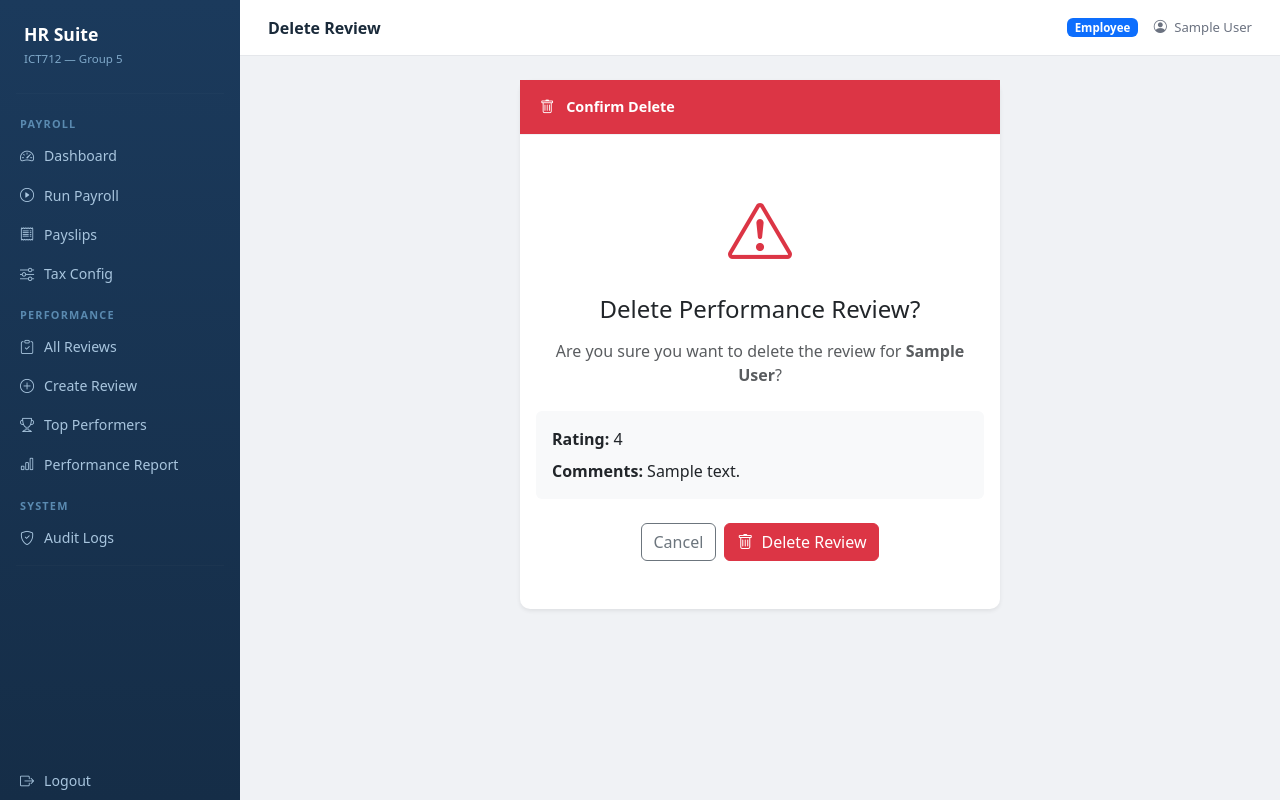
After one commit to Asheesh7/hr-payroll-suite, a Django app: page /reviews/delete/1/ in a window 1280 px wide. The commit adds this page. Run offline with Django 5.2, Linux system fonts and the light colour scheme; a user stored in the database is signed in; tables that the repository leaves empty hold one stand-in row (values such as "Sample post"); parts of the project's set-up code (start-up, migrations or seed data) failed here and were passed over.

Commit message:
member 4 updated

```diff
--- a/reviews/urls.py
+++ b/reviews/urls.py
@@ -2,8 +2,10 @@ from django.urls import path
 from . import views
 
 urlpatterns = [
-    path('', views.review_page, name="review_page"),
-    path('create/', views.create_review, name="create_review"),
-    path('top/', views.top_performers, name="top_performers"),
+    path('', views.review_page, name='review_page'),
+    path('create/', views.create_review, name='create_review'),
+    path('update/<int:pk>/', views.update_review, name='update_review'),
+    path('delete/<int:pk>/', views.delete_review, name='delete_review'),
+    path('top/', views.top_performers, name='top_performers'),
     path('report/', views.performance_report, name='performance_report'),
 ]
--- a/reviews/views.py
+++ b/reviews/views.py
@@ -1,55 +1,159 @@
-from django.shortcuts import render, redirect
+from django.shortcuts import render, redirect, get_object_or_404
 from django.db.models import Avg
+from django.contrib.auth.decorators import login_required
 
 from .models import PerformanceReview
 from employees.models import Employee
 from core.utils import log_action
 
+
+@login_required
 def review_page(request):
+
     reviews = PerformanceReview.objects.all()
+
+    return render(request, "reviews/review_page.html", {
+        "reviews": reviews
+    })
+
+@login_required
+def create_review(request):
+
     employees = Employee.objects.all()
 
-    return render(request, "reviews/review_page.html", {
-        "reviews": reviews,
-        "employees": employees
-    })
+    if request.method == "POST":
 
-def create_review(request):
-    if request.method == "POST":
         employee_id = request.POST.get("employee")
         rating = request.POST.get("rating")
         comments = request.POST.get("comments")
 
         employee = Employee.objects.get(id=employee_id)
 
-        review = PerformanceReview.objects.create(
+        PerformanceReview.objects.create(
             employee=employee,
             reviewer=request.user,
             rating=rating,
             comments=comments
         )
 
-        log_action(request.user, f"Created review for employee {employee.id}")
+        log_action(
+            request.user,
+            f"Created review for employee {employee.id}"
+        )
 
         return redirect("review_page")
 
+    return render(request, "reviews/create_review.html", {
+        "employees": employees
+    })
+
+
+@login_required
+def update_review(request, pk):
+
+    review = get_object_or_404(
+        PerformanceReview,
+        pk=pk
+    )
+
+    employees = Employee.objects.all()
+
+    if request.method == "POST":
+
+        employee_id = request.POST.get("employee")
+        rating = request.POST.get("rating")
+        comments = request.POST.get("comments")
+
+        review.employee = Employee.objects.get(id=employee_id)
+        review.rating = rating
+        review.comments = comments
+
+        review.save()
+
+        log_action(
+            request.user,
+            f"Updated review {review.id}"
+        )
+
+        return redirect("review_page")
+
+    return render(request, "reviews/update_review.html", {
+        "review": review,
+        "employees": employees
+    })
+
+
+@login_required
+def delete_review(request, pk):
+
+    review = get_object_or_404(
+        PerformanceReview,
+        pk=pk
+    )
+
+    log_action(
+        request.user,
+        f"Deleted review {review.id}"
+    )
+
+    review.delete()
+
     return redirect("review_page")
 
+
+@login_required
 def top_performers(request):
+
     top = PerformanceReview.objects.order_by('-rating')[:5]
 
-    log_action(request.user, "Viewed top performers report")
+    log_action(
+        request.user,
+        "Viewed top performers report"
+    )
 
     return render(request, "reviews/top_performers.html", {
         "top": top
     })
 
+
+@login_required
 def performance_report(request):
-    avg_rating = PerformanceReview.objects.aggregate(Avg('rating'))
+
+    avg_rating = PerformanceReview.objects.aggregate(
+        Avg('rating')
+    )
 
     top_employees = PerformanceReview.objects.order_by('-rating')[:10]
+
+    log_action(
+        request.user,
+        "Viewed performance analytics report"
+    )
 
     return render(request, "reviews/report.html", {
         "avg_rating": avg_rating,
         "top": top_employees
     })
+
+@login_required
+def delete_review(request, pk):
+
+    review = get_object_or_404(
+        PerformanceReview,
+        pk=pk
+    )
+
+    if request.method == "POST":
+
+        log_action(
+            request.user,
+            f"Deleted review {review.id}"
+        )
+
+        review.delete()
+
+        return redirect("review_page")
+
+    return render(request, "reviews/delete_review.html", {
+        "review": review
+    })
--- a/templates/base.html
+++ b/templates/base.html
@@ -109,7 +109,12 @@
     </a>
     <div class="nav-header">Performance</div>
     <a href="{% url 'review_page' %}">
-      <i class="bi bi-clipboard-check"></i>Reviews
+      <i class="bi bi-clipboard-check"></i>
+      All Reviews
+    </a>
+    <a href="{% url 'create_review' %}">
+      <i class="bi bi-plus-circle"></i>
+      Create Review
     </a>
     <a href="{% url 'top_performers' %}">
       <i class="bi bi-trophy"></i>Top Performers
--- /dev/null
+++ b/templates/reviews/delete_review.html
@@ -0,0 +1,83 @@
+{% extends 'base.html' %}
+
+{% block title %}Delete Review{% endblock %}
+{% block page_title %}Delete Review{% endblock %}
+
+{% block content %}
+
+<div class="row justify-content-center">
+
+  <div class="col-md-6">
+
+    <div class="card border-0 shadow-sm">
+
+      <div class="card-header-custom bg-danger text-white">
+        <i class="bi bi-trash me-2"></i>
+        Confirm Delete
+      </div>
+
+      <div class="card-body text-center py-5">
+
+        <i class="bi bi-exclamation-triangle text-danger"
+           style="font-size: 4rem;"></i>
+
+        <h4 class="mt-3 mb-3">
+          Delete Performance Review?
+        </h4>
+
+        <p class="text-muted mb-4">
+
+          Are you sure you want to delete the review for
+
+          <strong>{{ review.employee }}</strong>?
+
+        </p>
+
+        <div class="bg-light rounded p-3 mb-4 text-start">
+
+          <p class="mb-2">
+            <strong>Rating:</strong>
+            {{ review.rating }}
+          </p>
+
+          <p class="mb-0">
+            <strong>Comments:</strong>
+            {{ review.comments }}
+          </p>
+
+        </div>
+
+        <form method="POST">
+
+          {% csrf_token %}
+
+          <div class="d-flex justify-content-center gap-2">
+
+            <a href="{% url 'review_page' %}"
+               class="btn btn-outline-secondary">
+
+              Cancel
+
+            </a>
+
+            <button type="submit"
+                    class="btn btn-danger">
+
+              <i class="bi bi-trash me-1"></i>
+              Delete Review
+
+            </button>
+
+          </div>
+
+        </form>
+
+      </div>
+
+    </div>
+
+  </div>
+
+</div>
+
+{% endblock %}
```
Also changed, not shown: templates/reviews/create_review.html (added, +70 -0 lines), templates/reviews/review_page.html (+42 -52 lines), templates/reviews/update_review.html (added, +80 -0 lines).
